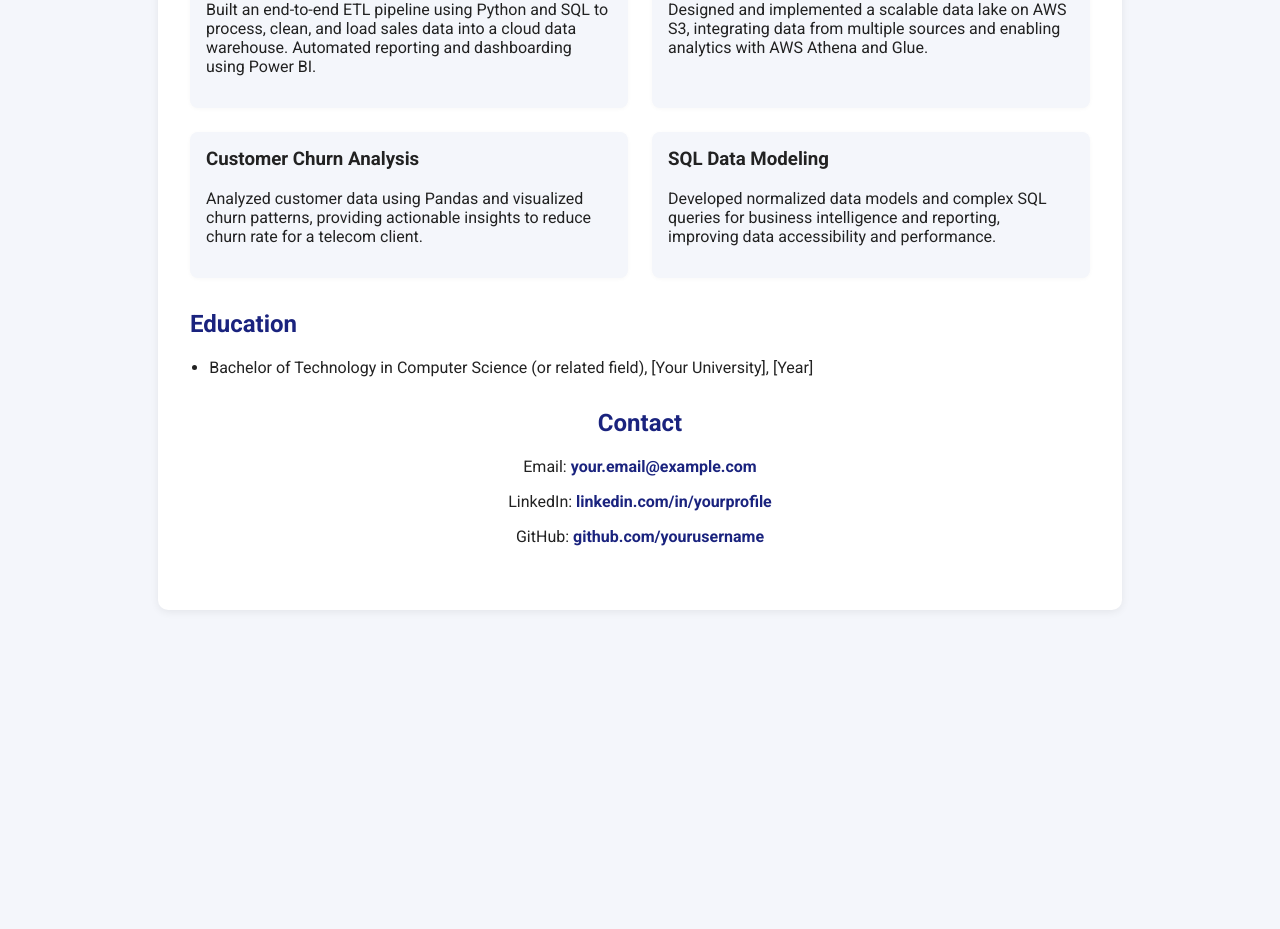
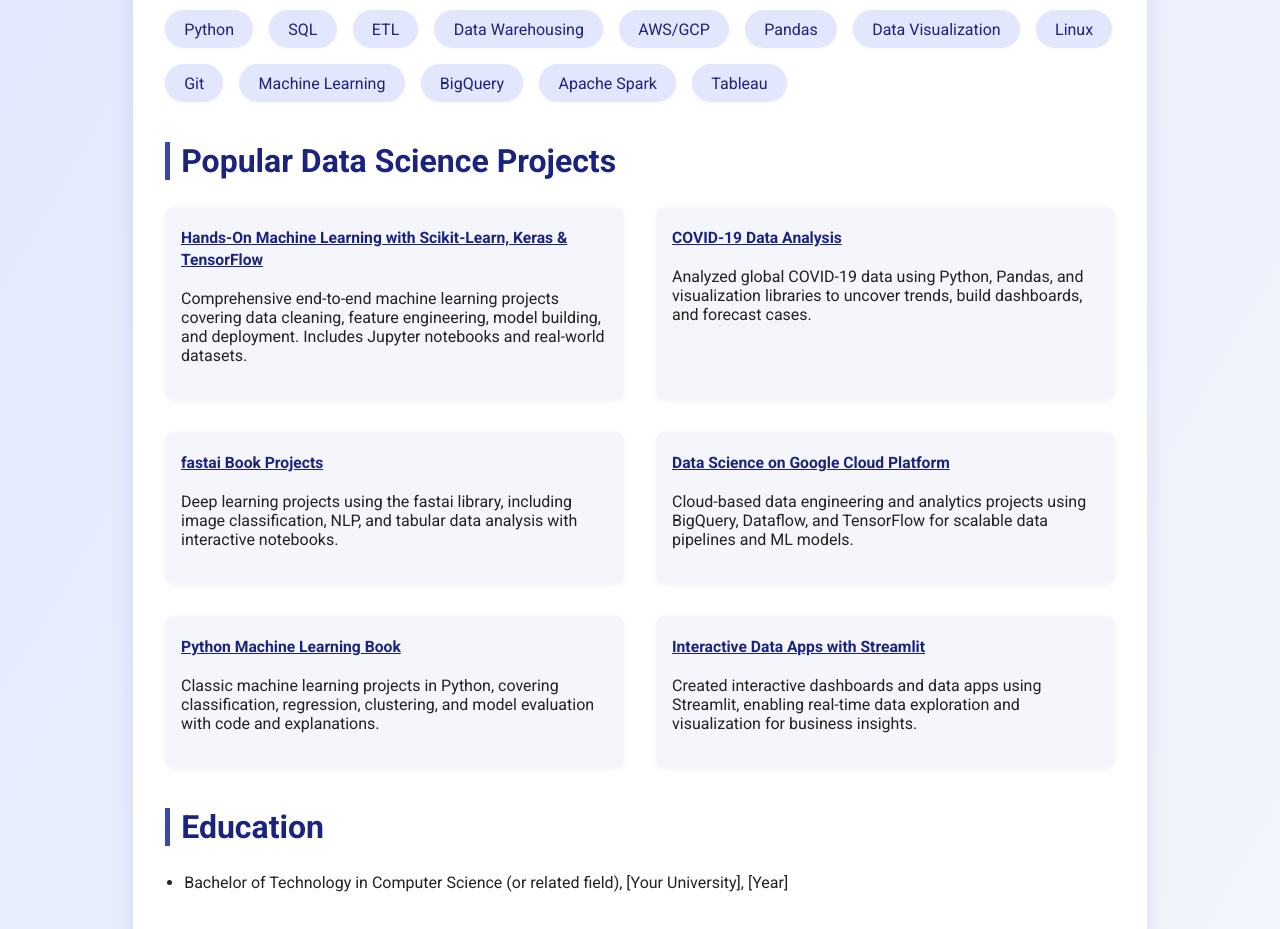
Before and after one commit to Roshan20222/web3, a plain HTML site: page index.html in a window 1280 px wide. Shown: the part 613-1542 px from the top of the page. Before the commit the page ends 1255 px from the top, so only its background shows below. Drawn offline with Linux system fonts and the light colour scheme.

Commit message:
Redesign website and add popular data science projects section

```diff
--- a/index.html
+++ b/index.html
@@ -6,28 +6,33 @@
     <title>Data Engineer Trainee - Roshan Pandey</title>
     <link href="https://fonts.googleapis.com/css?family=Roboto:400,700&display=swap" rel="stylesheet">
     <style>
-        body { font-family: 'Roboto', sans-serif; background: #f4f6fb; margin: 0; color: #222; }
-        header { background: #1a237e; color: #fff; padding: 2rem 0; text-align: center; }
-        header h1 { margin: 0; font-size: 2.5rem; }
-        header p { margin: 0.5rem 0 0; font-size: 1.2rem; }
-        .container { max-width: 900px; margin: 2rem auto; background: #fff; border-radius: 10px; box-shadow: 0 2px 8px rgba(0,0,0,0.07); padding: 2rem; }
-        section { margin-bottom: 2rem; }
-        h2 { color: #1a237e; margin-top: 0; }
+        body { font-family: 'Roboto', sans-serif; background: linear-gradient(120deg, #e0e7ff 0%, #f4f6fb 100%); margin: 0; color: #222; }
+        header { background: linear-gradient(90deg, #1a237e 60%, #3949ab 100%); color: #fff; padding: 2.5rem 0 2rem 0; text-align: center; box-shadow: 0 2px 8px rgba(26,35,126,0.08); }
+        header h1 { margin: 0; font-size: 3rem; letter-spacing: 2px; }
+        header p { margin: 1rem 0 0; font-size: 1.3rem; font-weight: 400; }
+        .container { max-width: 950px; margin: 2.5rem auto; background: #fff; border-radius: 16px; box-shadow: 0 4px 24px rgba(26,35,126,0.10); padding: 2.5rem 2rem; }
+        section { margin-bottom: 2.5rem; }
+        h2 { color: #1a237e; margin-top: 0; font-size: 2rem; border-left: 5px solid #3949ab; padding-left: 0.7rem; }
         ul { padding-left: 1.2rem; }
-        .skills { display: flex; flex-wrap: wrap; gap: 1rem; }
-        .skill { background: #e3e7fd; color: #1a237e; padding: 0.5rem 1rem; border-radius: 20px; font-weight: 500; }
-        .projects { display: grid; grid-template-columns: 1fr 1fr; gap: 1.5rem; }
-        .project { background: #f4f6fb; border-radius: 8px; padding: 1rem; box-shadow: 0 1px 4px rgba(0,0,0,0.03); }
-        .project h3 { margin-top: 0; }
-        @media (max-width: 700px) {
+        .skills { display: flex; flex-wrap: wrap; gap: 1rem; margin-top: 1rem; }
+        .skill { background: #e3e7fd; color: #1a237e; padding: 0.6rem 1.2rem; border-radius: 20px; font-weight: 500; font-size: 1rem; box-shadow: 0 1px 4px rgba(26,35,126,0.04); }
+        .projects { display: grid; grid-template-columns: 1fr 1fr; gap: 2rem; margin-top: 1.5rem; }
+        .project { background: #f4f6fb; border-radius: 10px; padding: 1.2rem 1rem; box-shadow: 0 1px 6px rgba(26,35,126,0.06); transition: transform 0.2s; }
+        .project:hover { transform: translateY(-4px) scale(1.03); box-shadow: 0 4px 16px rgba(26,35,126,0.10); }
+        .project h3 { margin-top: 0; color: #3949ab; }
+        .project a { color: #1a237e; text-decoration: underline; font-size: 0.98rem; }
+        @media (max-width: 900px) {
+            .container { padding: 1.2rem; }
             .projects { grid-template-columns: 1fr; }
         }
-        .contact { text-align: center; }
+        .contact { text-align: center; margin-top: 2.5rem; }
         .contact a { color: #1a237e; text-decoration: none; font-weight: bold; }
+        .profile-pic { width: 120px; height: 120px; border-radius: 50%; object-fit: cover; border: 4px solid #fff; box-shadow: 0 2px 8px rgba(26,35,126,0.10); margin-bottom: 1rem; }
     </style>
 </head>
 <body>
     <header>
+        <img src="https://avatars.githubusercontent.com/u/yourgithubid?v=4" alt="Roshan Pandey" class="profile-pic" onerror="this.style.display='none'">
         <h1>Roshan Pandey</h1>
         <p>Aspiring Data Engineer | Python | SQL | Cloud | Data Analytics</p>
     </header>
@@ -50,26 +55,38 @@
                 <span class="skill">Data Visualization</span>
                 <span class="skill">Linux</span>
                 <span class="skill">Git</span>
+                <span class="skill">Machine Learning</span>
+                <span class="skill">BigQuery</span>
+                <span class="skill">Apache Spark</span>
+                <span class="skill">Tableau</span>
             </div>
         </section>
         <section>
-            <h2>Projects</h2>
+            <h2>Popular Data Science Projects</h2>
             <div class="projects">
                 <div class="project">
-                    <h3>Sales Data Pipeline</h3>
-                    <p>Built an end-to-end ETL pipeline using Python and SQL to process, clean, and load sales data into a cloud data warehouse. Automated reporting and dashboarding using Power BI.</p>
+                    <h3><a href="https://github.com/ageron/handson-ml" target="_blank">Hands-On Machine Learning with Scikit-Learn, Keras & TensorFlow</a></h3>
+                    <p>Comprehensive end-to-end machine learning projects covering data cleaning, feature engineering, model building, and deployment. Includes Jupyter notebooks and real-world datasets.</p>
                 </div>
                 <div class="project">
-                    <h3>Cloud Data Lake</h3>
-                    <p>Designed and implemented a scalable data lake on AWS S3, integrating data from multiple sources and enabling analytics with AWS Athena and Glue.</p>
+                    <h3><a href="https://github.com/owid/covid-19-data" target="_blank">COVID-19 Data Analysis</a></h3>
+                    <p>Analyzed global COVID-19 data using Python, Pandas, and visualization libraries to uncover trends, build dashboards, and forecast cases.</p>
                 </div>
                 <div class="project">
-                    <h3>Customer Churn Analysis</h3>
-                    <p>Analyzed customer data using Pandas and visualized churn patterns, providing actionable insights to reduce churn rate for a telecom client.</p>
+                    <h3><a href="https://github.com/fastai/fastbook" target="_blank">fastai Book Projects</a></h3>
+                    <p>Deep learning projects using the fastai library, including image classification, NLP, and tabular data analysis with interactive notebooks.</p>
                 </div>
                 <div class="project">
-                    <h3>SQL Data Modeling</h3>
-                    <p>Developed normalized data models and complex SQL queries for business intelligence and reporting, improving data accessibility and performance.</p>
+                    <h3><a href="https://github.com/GoogleCloudPlatform/data-science-on-gcp" target="_blank">Data Science on Google Cloud Platform</a></h3>
+                    <p>Cloud-based data engineering and analytics projects using BigQuery, Dataflow, and TensorFlow for scalable data pipelines and ML models.</p>
+                </div>
+                <div class="project">
+                    <h3><a href="https://github.com/rasbt/python-machine-learning-book" target="_blank">Python Machine Learning Book</a></h3>
+                    <p>Classic machine learning projects in Python, covering classification, regression, clustering, and model evaluation with code and explanations.</p>
+                </div>
+                <div class="project">
+                    <h3><a href="https://github.com/streamlit/streamlit-example" target="_blank">Interactive Data Apps with Streamlit</a></h3>
+                    <p>Created interactive dashboards and data apps using Streamlit, enabling real-time data exploration and visualization for business insights.</p>
                 </div>
             </div>
         </section>
@@ -83,7 +100,7 @@
             <h2>Contact</h2>
             <p>Email: <a href="mailto:your.email@example.com">your.email@example.com</a></p>
             <p>LinkedIn: <a href="https://www.linkedin.com/in/yourprofile" target="_blank">linkedin.com/in/yourprofile</a></p>
-            <p>GitHub: <a href="https://github.com/yourusername" target="_blank">github.com/yourusername</a></p>
+            <p>GitHub: <a href="https://github.com/Roshan20222" target="_blank">github.com/Roshan20222</a></p>
         </section>
     </div>
 </body>
```
